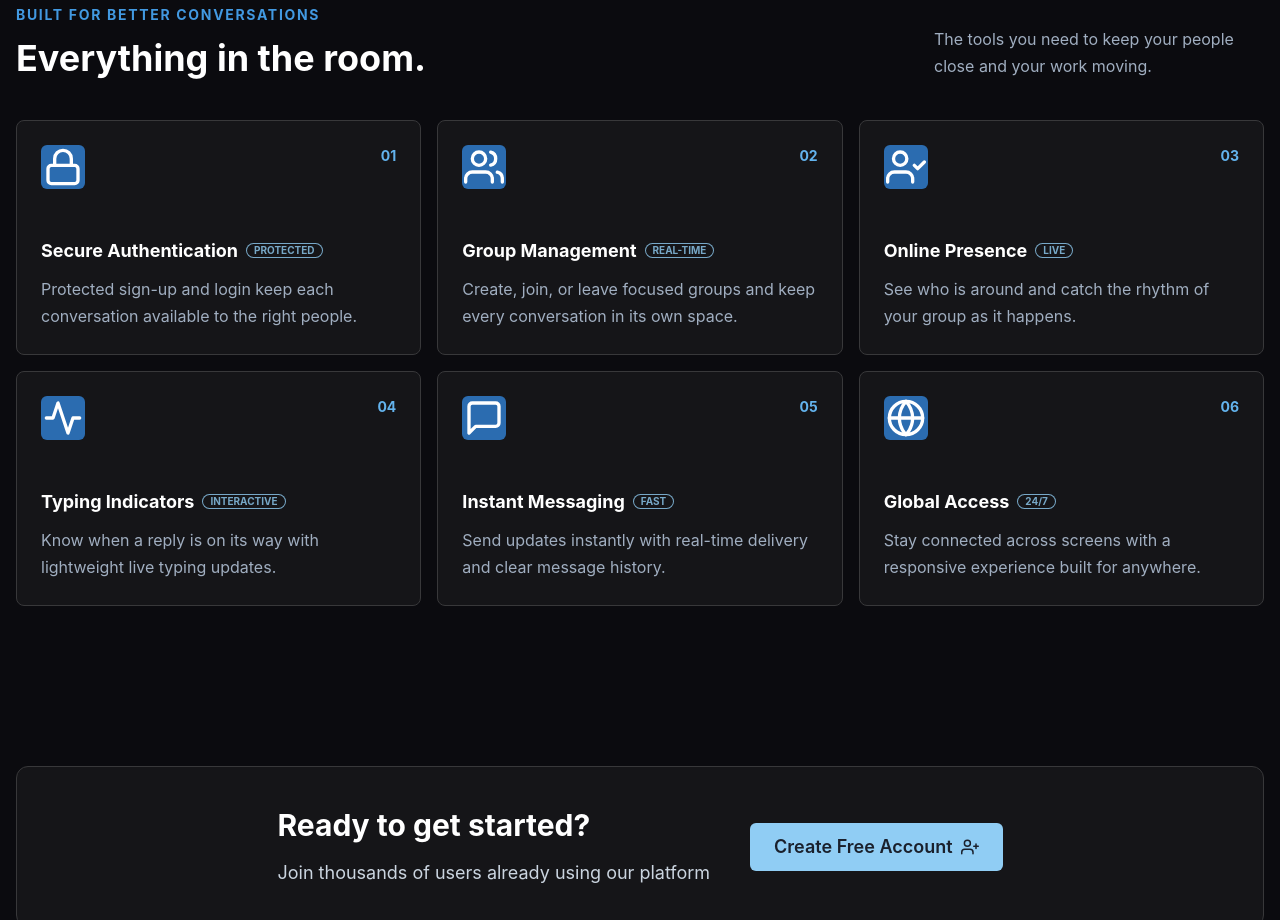
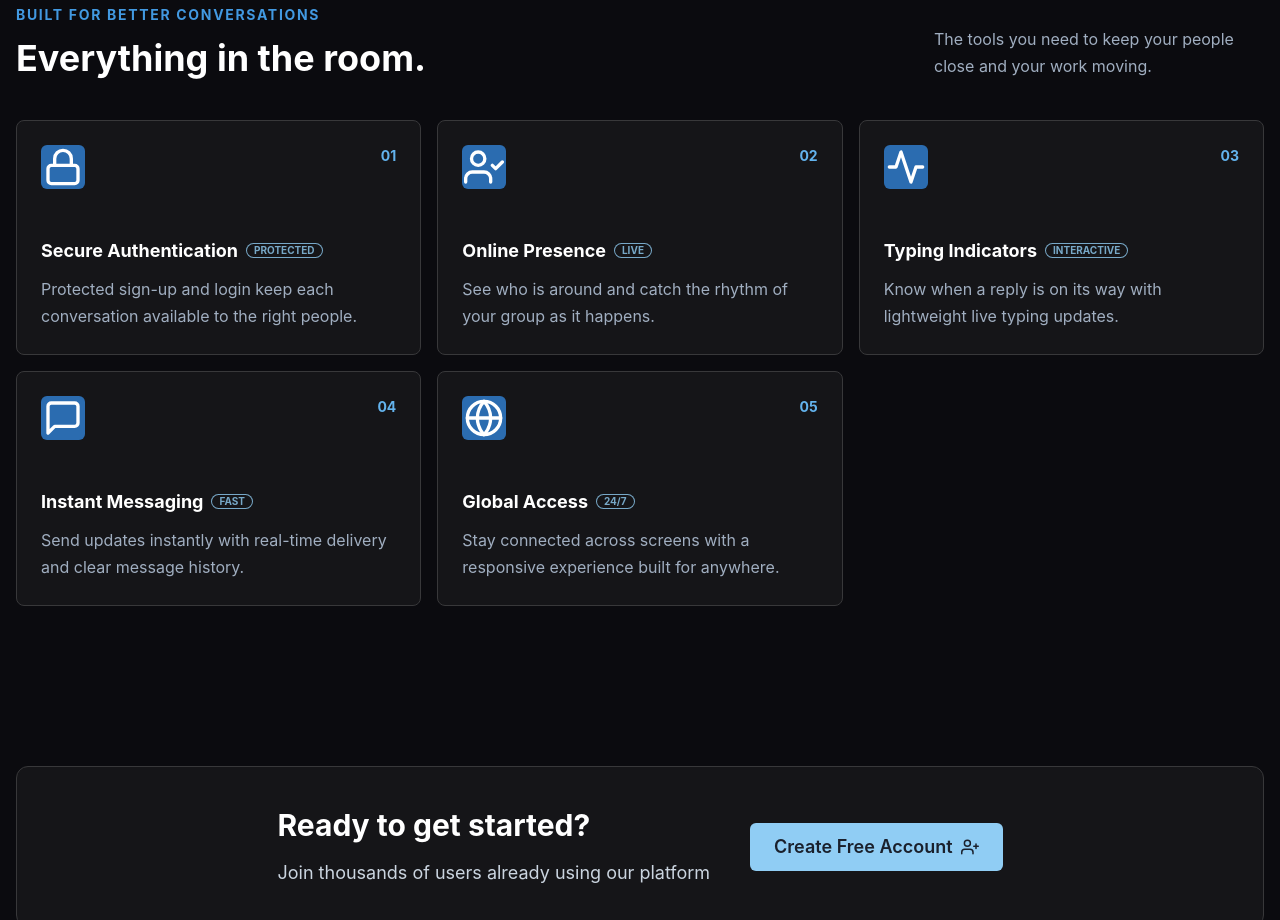
Before and after one commit to 47-Mann/MERN-chat-app, a React app in the folder MERN-CHAT-APP/frontend/: page / in a window 1280 px wide. Shown: the part 840-1760 px from the top of the page. Built offline with nearby package versions, Linux system fonts and the light colour scheme; no server answers; the HTML template or start-up script is replaced by a standard one.

Commit message:
feat: reorder feature list on landing page for improved clarity

```diff
--- a/MERN-CHAT-APP/frontend/src/pages/LandingPage.jsx
+++ b/MERN-CHAT-APP/frontend/src/pages/LandingPage.jsx
@@ -316,37 +316,31 @@ export default function LandingPage() {
               badges={[{ text: "Protected", color: "blue" }]}
               text="Protected sign-up and login keep each conversation available to the right people."
             />
-            <Feature
-              icon={<Icon as={FiUsers} w={10} h={10} />}
-              number="02"
-              title="Group Management"
-              badges={[{ text: "Real-time", color: "blue" }]}
-              text="Create, join, or leave focused groups and keep every conversation in its own space."
-            />
+
             <Feature
               icon={<Icon as={FiUserCheck} w={10} h={10} />}
-              number="03"
+              number="02"
               title="Online Presence"
               badges={[{ text: "Live", color: "blue" }]}
               text="See who is around and catch the rhythm of your group as it happens."
             />
             <Feature
               icon={<Icon as={FiActivity} w={10} h={10} />}
-              number="04"
+              number="03"
               title="Typing Indicators"
               badges={[{ text: "Interactive", color: "blue" }]}
               text="Know when a reply is on its way with lightweight live typing updates."
             />
             <Feature
               icon={<Icon as={FiMessageSquare} w={10} h={10} />}
-              number="05"
+              number="04"
               title="Instant Messaging"
               badges={[{ text: "Fast", color: "blue" }]}
               text="Send updates instantly with real-time delivery and clear message history."
             />
             <Feature
               icon={<Icon as={FiGlobe} w={10} h={10} />}
-              number="06"
+              number="05"
               title="Global Access"
               badges={[{ text: "24/7", color: "blue" }]}
               text="Stay connected across screens with a responsive experience built for anywhere."
```
